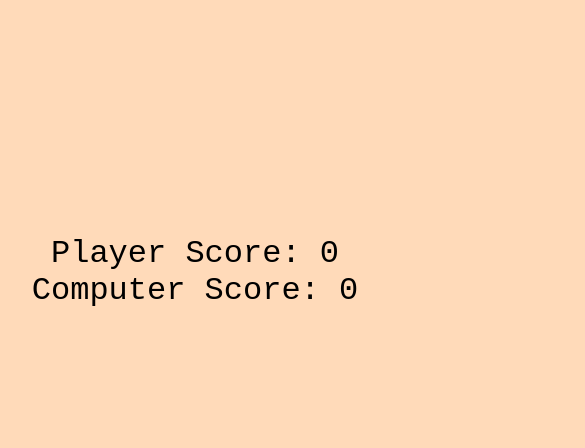
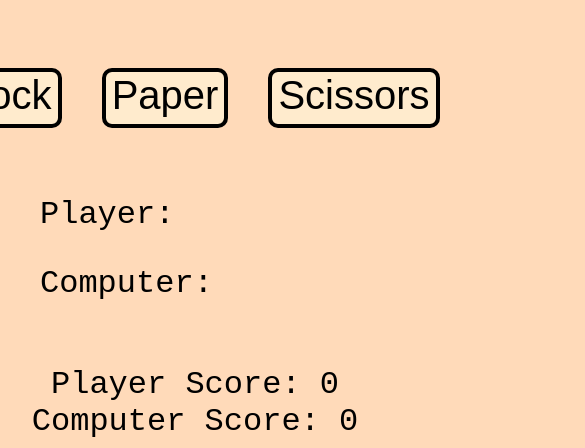
Before and after one commit to DeionSloc/Rock_Paper_Scissors, a plain HTML site: page index.html in a window 390 px wide. Shown: the part 507-955 px from the top of the page, 585 px wide, since content can reach past the window. Before the commit the page ends 844 px from the top, so only its background shows below. Drawn offline with Linux system fonts and the light colour scheme.

Commit message:
Update styles.css
Updated styles.css to be more responsive

```diff
--- a/styles.css
+++ b/styles.css
@@ -6,6 +6,7 @@ body {
     font-family:'Courier New', Courier, monospace;
     flex-direction: column;
     align-items: center;
+    flex: 1;
 }
 
 h1 {
@@ -18,10 +19,11 @@ button {
     border-radius: 0.25em;
     border: 0.1em solid #000000;
     margin: 0.5em;
-    width: 7em;
+    max-width: 7em;
     height: 1.5em;
     justify-content: center;
     justify-items: center;
+    flex: 1;
 }
 
 .game {
@@ -70,3 +72,7 @@ button {
 .scoreDisplay {
     font-size: 2em;
 }
+
+.container {
+    max-width: 100%;
+}
```
